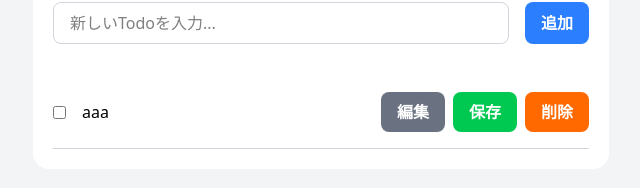
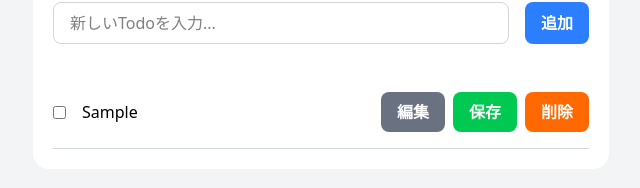
Before and after one commit to otaki0413/react_todo_list, a React (Vite) app: page / in a window 1280 px wide. Both pictures are taken after typing "Sample" into the empty fields and a click on the button "追加". Shown: the part 272-460 px from the top of the page, without its empty margins (319-959 px from the left). Built offline with nearby package versions, Linux system fonts and the light colour scheme.

Commit message:
✨ TodoList コンポーネント作成（削除機能・ステータス切替機能）

```diff
--- a/src/App.tsx
+++ b/src/App.tsx
@@ -2,7 +2,7 @@ import { useState } from 'react';
 
 import { Todo } from './types/todo';
 import { TodoForm } from './components/TodoForm';
-import { Button } from './components/Button';
+import { TodoList } from './components/TodoList';
 
 function App() {
   const [todos, setTodos] = useState<Todo[]>([]);
@@ -38,23 +38,7 @@ function App() {
 
         {/* Todoリストエリア */}
         <div>
-          <ul className="list-none space-y-3">
-            <li className="flex items-center gap-x-4 border-b-1 border-b-gray-300 py-4">
-              <input type="checkbox" />
-              <span className="line-clamp-2 flex-1">aaa</span>
-              <div className="flex gap-x-2">
-                <button className="cursor-pointer rounded-lg border-none bg-gray-500 px-4 py-2 font-bold text-white">
-                  編集
-                </button>
-                <button className="cursor-pointer rounded-lg border-none bg-green-500 px-4 py-2 font-bold text-white">
-                  保存
-                </button>
-                <button className="cursor-pointer rounded-lg border-none bg-orange-500 px-4 py-2 font-bold text-white">
-                  削除
-                </button>
-              </div>
-            </li>
-          </ul>
+          <TodoList todos={todos} setTodos={setTodos} />
         </div>
       </div>
     </div>
--- /dev/null
+++ b/src/components/TodoList.tsx
@@ -0,0 +1,75 @@
+import { FC } from 'react';
+import { Todo } from '../types/todo';
+import { Button } from './Button';
+
+type TodoListProps = {
+  todos: Todo[];
+  setTodos: React.Dispatch<React.SetStateAction<Todo[]>>;
+};
+
+type TodoListItemProps = {
+  todo: Todo;
+  onChangeStatus: () => void;
+  onDelete: () => void;
+};
+
+export const TodoList: FC<TodoListProps> = ({ todos, setTodos }) => {
+  // Todoステータス切替処理
+  const changeStatus = (todoId: string) => {
+    setTodos((prevTodos) => {
+      return prevTodos.map((todo) => {
+        if (todo.id === todoId) {
+          return { ...todo, isCompleted: !todo.isCompleted };
+        }
+        return todo;
+      });
+    });
+  };
+
+  // Todo削除処理
+  const deleteTodo = (todoId: string) => {
+    const isOk = confirm('本当によろしいですか？');
+    if (isOk) {
+      setTodos((prevTodos) => prevTodos.filter((pt) => pt.id !== todoId));
+    }
+  };
+
+  return (
+    <ul className="list-none space-y-3">
+      {todos.map((todo) => (
+        <TodoListItem
+          key={todo.id}
+          todo={todo}
+          onChangeStatus={() => changeStatus(todo.id)}
+          onDelete={() => {
+            deleteTodo(todo.id);
+          }}
+        />
+      ))}
+    </ul>
+  );
+};
+
+const TodoListItem: FC<TodoListItemProps> = ({
+  todo,
+  onChangeStatus,
+  onDelete,
+}) => {
+  return (
+    <li className="flex items-center gap-x-4 border-b-1 border-b-gray-300 py-4">
+      <input type="checkbox" onChange={onChangeStatus} />
+      <span className="line-clamp-2 flex-1">{todo.text}</span>
+      <div className="flex gap-x-2">
+        <Button intent="edit" type="button">
+          編集
+        </Button>
+        <Button intent="save" type="submit">
+          保存
+        </Button>
+        <Button onClick={onDelete} intent="delete" type="button">
+          削除
+        </Button>
+      </div>
+    </li>
+  );
+};
```
